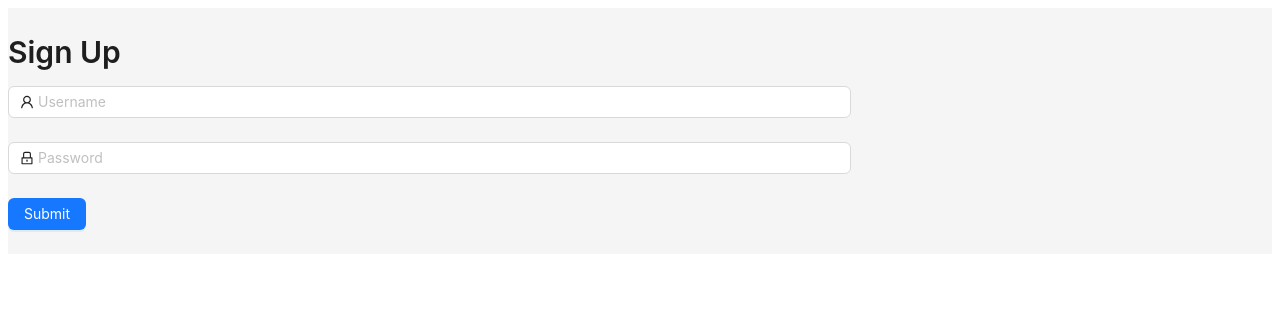
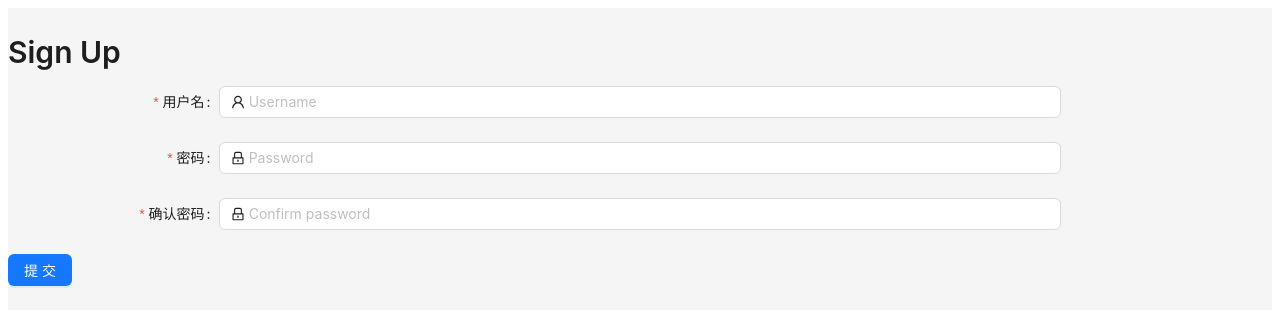
Before and after one commit to chengsx21/GifExplorer-frontend, a Next.js app: page /signup in a window 1280 px wide. Shown: the top 326 px of the page. Built offline with nearby package versions, Linux system fonts and the light colour scheme.

Commit message:
feat: add password validation

```diff
--- a/src/pages/signup.tsx
+++ b/src/pages/signup.tsx
@@ -1,29 +1,32 @@
-import { Button, Checkbox, Form, Input, Layout, message, Typography } from 'antd';
+import { Button, Form, Input, Layout, message, Typography } from 'antd';
 import { LockOutlined, UserOutlined } from '@ant-design/icons';
 import { useRouter } from 'next/router';
 import { userRegister } from '../utils/request';
 import { useLocalStorage } from '../utils/hooks';
-import { UserLocalInfo } from '../utils/types';
+import { ApiError, UserLocalInfo } from '../utils/types';
 
 const SignupScreen: React.FC = () => {
     // Hooks
     const [form] = Form.useForm();
     const router = useRouter();
-    const [userInfo, setUserInfo] = useLocalStorage('userInfo', undefined as UserLocalInfo | undefined);
+    const [userInfo, setUserInfo] = useLocalStorage("userInfo", undefined as UserLocalInfo | undefined);
 
     // Callbacks
     const onSubmit = () => {
         form.validateFields().then((values) => {
             userRegister(values.username, values.password)
                 .then((res) => {
+                    console.log(res);
                     setUserInfo(() => res);
                     message.success("注册成功");
                     router.push("/");
                 })
-                .catch((err) => {
+                .catch((err: ApiError) => {
                     message.error("注册失败：" + err.localized_message);
                 });
             router.push('/');
+        }).catch((err) => {
+            message.error("注册失败：请检查输入");
         });
     };
 
@@ -44,13 +47,31 @@ const SignupScreen: React.FC = () => {
             >
                 <Form.Item
                     name="username"
-                    rules={[{ required: true, message: "请输入用户名！" }]}
+                    label="用户名"
+                    rules={[{ required: true, message: "请输入用户名" }]}
                 >
                     <Input prefix={<UserOutlined className="site-form-item-icon" />} placeholder="Username" />
                 </Form.Item>
                 <Form.Item
                     name="password"
-                    rules={[{ required: true, message: "请输入密码！" }]}
+                    label="密码"
+                    rules={[
+                        {
+                            required: true,
+                            message: "请输入密码",
+                        },
+                        {
+                            type: "string",
+                            min: 6,
+                            max: 20,
+                            message: "密码长度必须在6-20位之间",
+                        },
+                        {
+                            type: "string",
+                            pattern: new RegExp(/^(?=.*[a-z])(?=.*[A-Z])(?=.*\d)[a-zA-Z\d]{6,20}$/),
+                            message: "密码只能且必须包含大小写字母和数字",
+                        },
+                    ]}
                 >
                     <Input
                         prefix={<LockOutlined className="site-form-item-icon" />}
@@ -58,9 +79,33 @@ const SignupScreen: React.FC = () => {
                         placeholder="Password"
                     />
                 </Form.Item>
+                <Form.Item
+                    name="confirm"
+                    label="确认密码"
+                    rules={[
+                        {
+                            required: true,
+                            message: "请确认密码"
+                        },
+                        ({ getFieldValue }) => ({
+                            validator(_, value) {
+                                if (!value || getFieldValue('password') === value) {
+                                    return Promise.resolve();
+                                }
+                                return Promise.reject(new Error("两次输入的密码不一致"));
+                            },
+                        }),
+                    ]}
+                >
+                    <Input
+                        prefix={<LockOutlined className="site-form-item-icon" />}
+                        type="password"
+                        placeholder="Confirm password"
+                    />
+                </Form.Item>
                 <Form.Item>
                     <Button type="primary" htmlType="submit" className="login-form-button" onClick={onSubmit}>
-                        Submit
+                        提交
                     </Button>
                 </Form.Item>
             </Form>
```
Also changed, not shown: src/pages/login.tsx (+4 -3 lines).
